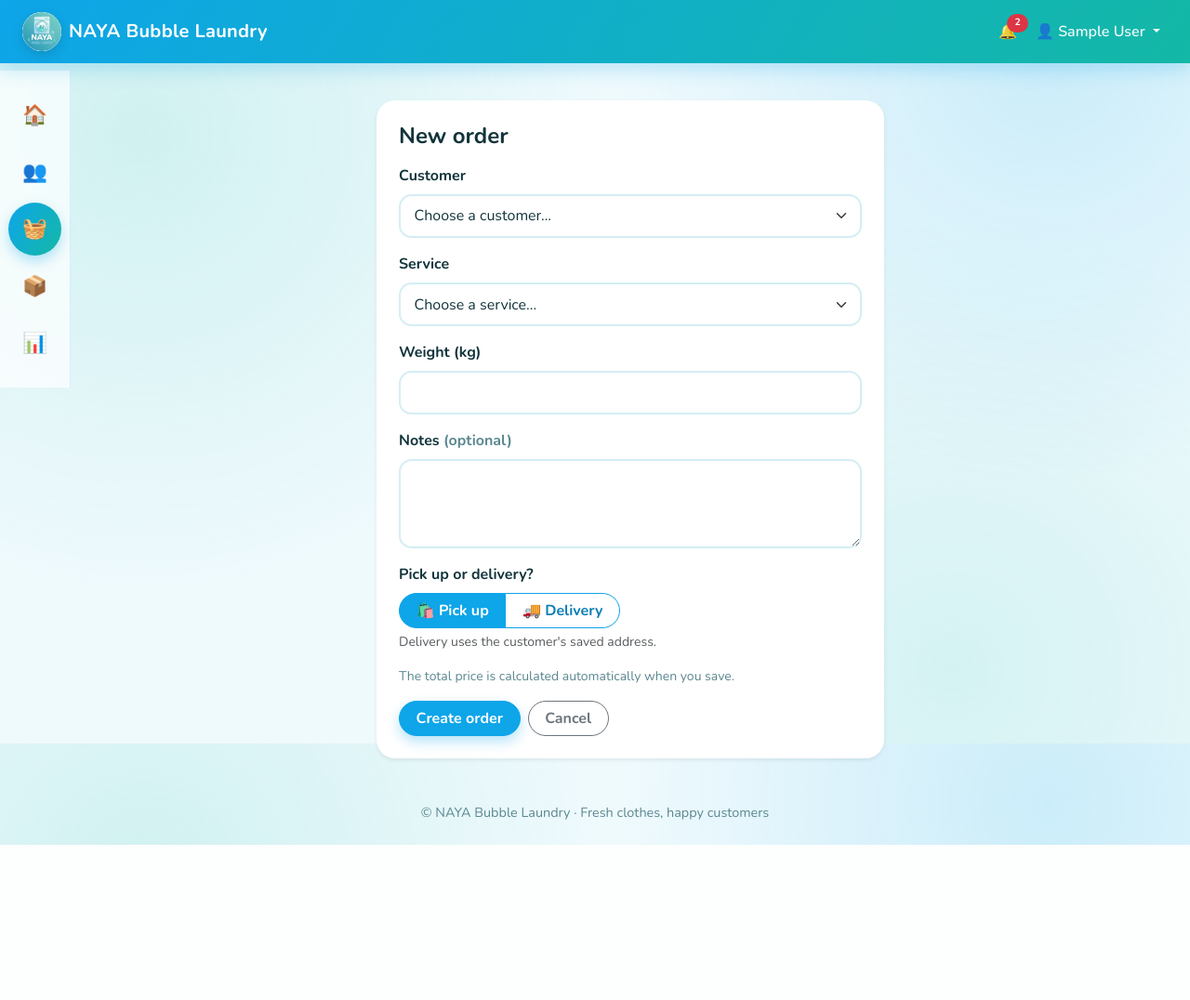
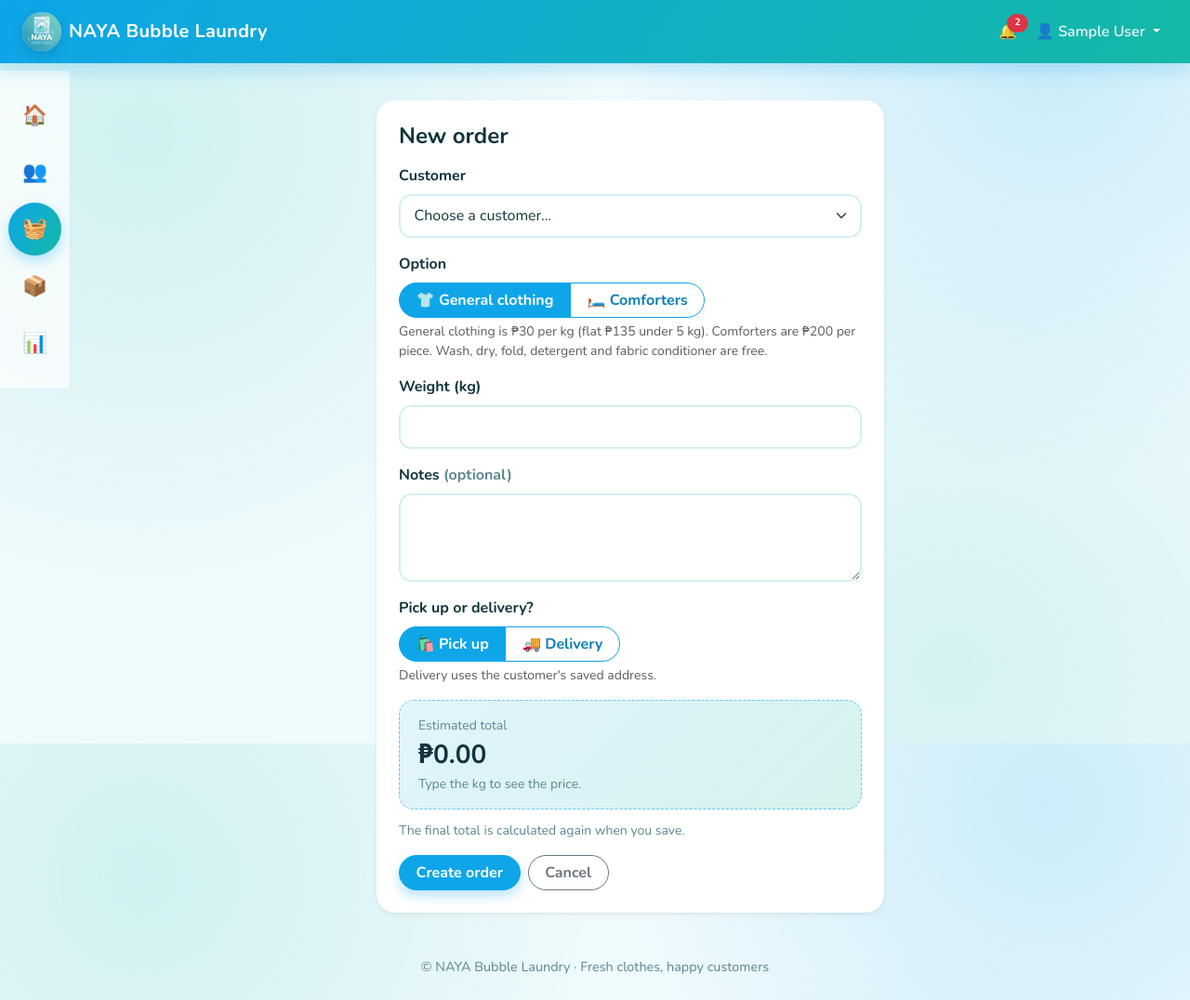
Before and after one commit to miggsheonyonzon-web/naya-laundry-system, a Flask app: page /orders/add in a window 1280 px wide. Shown: the whole page at 93% size. Before the commit the page ends 909 px from the top, so only its background shows below. Run offline with Flask 3, Linux system fonts and the light colour scheme; the visitor is signed in with stand-in values (Sample User, id 1); data that the repository does not hold is empty; some libraries are stand-ins or nearby versions.

Commit message:
New options and pricing: general clothing and comforters

```diff
--- a/app.py
+++ b/app.py
@@ -1,5 +1,6 @@
 from flask import Flask, render_template, session
 
+import pricing
 from extensions import csrf, mail
 from routes.auth import auth
 from routes.dashboard import dashboard
@@ -63,6 +64,11 @@ def too_large(error):
     return show_error(413, "That file is too large. Please upload an image under 2 MB.")
 
 @app.context_processor
+def inject_pricing():
+    return {"pricing": pricing}
+
+
+@app.context_processor
 def inject_notifications():
     user_id = session.get("user_id")
     if not user_id:
--- a/routes/notification.py
+++ b/routes/notification.py
@@ -13,6 +13,13 @@ DROPDOWN_LIMIT = 8
 
 # ---------- Activity: saved when something happens ----------
 
+def amount_text(record):
+    """'2 piece(s) of Comforters' or '3.5 kg of General clothing'."""
+    if record.pieces:
+        return f"{record.pieces} piece(s) of {record.service_type}"
+    return f"{record.weight_kg} kg of {record.service_type}"
+
+
 def notify_new_order(user_id, order_id):
     record = Order.find_by_id(order_id, user_id)
     if record is None:
@@ -20,7 +27,7 @@ def notify_new_order(user_id, order_id):
     Notification.create(
         user_id, "order_new",
         f"New order #{record.id} for {record.customer_name}: "
-        f"{record.weight_kg} kg {record.service_type}, ₱{record.price}",
+        f"{amount_text(record)}, ₱{record.price}",
         record.customer_id, record.id)
 
 
--- a/routes/order.py
+++ b/routes/order.py
@@ -6,7 +6,8 @@ from flask import (Blueprint, Response, abort, flash, redirect,
                    render_template, request, session, url_for)
 
 from models.customer import Customer
-from models.order import FULFILLMENTS, SERVICES, STATUSES, Order
+from models.order import FULFILLMENTS, STATUSES, Order
+from pricing import COMFORTER, GENERAL, OPTIONS, calculate_price
 from routes.auth import login_required
 from routes.notification import notify_new_order, notify_paid, notify_status
 
@@ -19,6 +20,7 @@ def read_and_validate(user_id):
         "customer_id": request.form.get("customer_id", ""),
         "service_type": request.form.get("service_type", ""),
         "weight_kg": request.form.get("weight_kg", "").strip(),
+        "pieces": request.form.get("pieces", "").strip(),
         "notes": request.form.get("notes", "").strip(),
         "fulfillment": request.form.get("fulfillment", "Pickup"),
     }
@@ -31,8 +33,27 @@ def read_and_validate(user_id):
     if customer is None:
         errors.append("Please choose one of your customers.")
 
-    if values["service_type"] not in SERVICES:
-        errors.append("Please choose a valid service.")
+    option = values["service_type"]
+    weight = Decimal("0.00")
+
+    if option == GENERAL:
+        values["pieces"] = ""
+        try:
+            weight = Decimal(values["weight_kg"])
+            if not weight.is_finite() or not (Decimal("0.1") <= weight
+                                              <= Decimal("100")):
+                raise InvalidOperation
+            weight = weight.quantize(Decimal("0.01"))
+        except InvalidOperation:
+            weight = Decimal("0.00")
+            errors.append("Weight must be a number between 0.1 and 100 kg.")
+    elif option == COMFORTER:
+        values["weight_kg"] = ""
+        if not (values["pieces"].isdecimal()
+                and 1 <= int(values["pieces"]) <= 50):
+            errors.append("Comforters must be a whole number from 1 to 50.")
+    else:
+        errors.append("Please choose General clothing or Comforters.")
 
     if values["fulfillment"] not in FULFILLMENTS:
         errors.append("Please choose Pick up or Delivery.")
@@ -40,17 +61,6 @@ def read_and_validate(user_id):
           and not customer.address):
         errors.append("This customer has no saved address. Add one first, "
                       "then choose Delivery.")
-
-    weight = None
-    try:
-        weight = Decimal(values["weight_kg"])
-        if not weight.is_finite() or not (Decimal("0.1") <= weight
-                                          <= Decimal("100")):
-            raise InvalidOperation
-        weight = weight.quantize(Decimal("0.01"))
-    except InvalidOperation:
-        weight = None
-        errors.append("Weight must be a number between 0.1 and 100 kg.")
 
     if len(values["notes"]) > 1000:
         errors.append("Notes must be 1000 characters or fewer.")
@@ -91,11 +101,12 @@ def add():
             for error in errors:
                 flash(error, "danger")
             return render_template("order_form.html", form=values,
-                                   customers=customers, services=SERVICES)
+                                   customers=customers, options=OPTIONS)
 
-        price = Order.calculate_price(values["service_type"], weight)
+        price = calculate_price(values["service_type"], weight, values["pieces"])
         Order.create(user_id, int(values["customer_id"]),
-                     values["service_type"], weight, price, values["notes"])
+                     values["service_type"], weight, price, values["notes"],
+                     values["pieces"])
 
         new_id = Order.latest_id(user_id)
         Order.set_fulfillment(new_id, user_id, values["fulfillment"])
@@ -104,7 +115,7 @@ def add():
         return redirect(url_for("order.index"))
 
     return render_template("order_form.html", form={}, customers=customers,
-                           services=SERVICES)
+                           options=OPTIONS)
 
 
 @order.route("/<int:order_id>/status", methods=["POST"])
@@ -186,12 +197,13 @@ def edit(order_id):
             for error in errors:
                 flash(error, "danger")
             return render_template("order_form.html", form=values,
-                                   customers=customers, services=SERVICES,
+                                   customers=customers, options=OPTIONS,
                                    title=title, button="Save changes")
 
-        price = Order.calculate_price(values["service_type"], weight)
+        price = calculate_price(values["service_type"], weight, values["pieces"])
         Order.update(order_id, user_id, int(values["customer_id"]),
-                     values["service_type"], weight, price, values["notes"])
+                     values["service_type"], weight, price, values["notes"],
+                     values["pieces"])
 
         Order.set_fulfillment(order_id, user_id, values["fulfillment"])
         flash(f"Order #{order_id} updated. New total: ₱{price}", "success")
@@ -201,11 +213,12 @@ def edit(order_id):
         "customer_id": str(record.customer_id),
         "service_type": record.service_type,
         "weight_kg": str(record.weight_kg),
+        "pieces": str(record.pieces or ""),
         "notes": record.notes or "",
         "fulfillment": record.fulfillment,
     }
     return render_template("order_form.html", form=form, customers=customers,
-                           services=SERVICES, title=title,
+                           options=OPTIONS, title=title,
                            button="Save changes")
 
 
--- a/schema.sql
+++ b/schema.sql
@@ -91,3 +91,5 @@ CREATE TABLE notifications (
 );
 
 ALTER TABLE orders ADD COLUMN fulfillment VARCHAR(10) NOT NULL DEFAULT 'Pickup';
+
+ALTER TABLE orders ADD COLUMN pieces INT NULL;
--- a/static/css/style.css
+++ b/static/css/style.css
@@ -955,3 +955,12 @@ a.list-row:hover {
 
 .type-pill.pickup { background: #e0f2fe; color: #0369a1; }
 .type-pill.delivery { background: #fef3c7; color: #b45309; }
+
+/* ---------- Live price box ---------- */
+.price-box {
+    padding: 1rem 1.25rem;
+    margin-bottom: 0.75rem;
+    border-radius: 1rem;
+    border: 1px dashed rgba(14, 165, 233, 0.55);
+    background: linear-gradient(135deg, rgba(14, 165, 233, 0.12), rgba(20, 184, 166, 0.18));
+}
--- a/templates/order_form.html
+++ b/templates/order_form.html
@@ -3,6 +3,8 @@
 {% block title %}{{ title|default('New order') }} - NAYA{% endblock %}
 
 {% block content %}
+{% set chosen = form.get('service_type', pricing.GENERAL) %}
+{% set kg_value = form.get('weight_kg', '') %}
 <div class="container py-4">
     <div class="row justify-content-center">
         <div class="col-md-8 col-lg-6">
@@ -28,25 +30,37 @@
                         </div>
 
                         <div class="mb-3">
-                            <label class="form-label" for="service_type">Service</label>
-                            <select class="form-select" id="service_type" name="service_type" required>
-                                <option value="">Choose a service...</option>
-                                {% for name, rate in services.items() %}
-                                <option value="{{ name }}"
-                                    {% if form.get('service_type') == name %}selected{% endif %}>
-                                    {{ name }} (₱{{ rate }}/kg)
-                                </option>
-                                {% endfor %}
-                            </select>
-                            <div class="invalid-feedback">Choose a service.</div>
+                            <label class="form-label d-block">Option</label>
+                            <div class="btn-group" role="group" aria-label="Laundry option">
+                                <input type="radio" class="btn-check" name="service_type" id="opt_general"
+                                       value="{{ pricing.GENERAL }}" {% if chosen == pricing.GENERAL %}checked{% endif %} required>
+                                <label class="btn btn-outline-primary" for="opt_general">👕 General clothing</label>
+
+                                <input type="radio" class="btn-check" name="service_type" id="opt_comforter"
+                                       value="{{ pricing.COMFORTER }}" {% if chosen == pricing.COMFORTER %}checked{% endif %} required>
+                                <label class="btn btn-outline-primary" for="opt_comforter">🛏️ Comforters</label>
+                            </div>
+                            <div class="form-text">
+                                General clothing is ₱{{ pricing.PER_KG }} per kg (flat ₱{{ pricing.SMALL_LOAD_PRICE }} under {{ pricing.SMALL_LOAD_KG }} kg).
+                                Comforters are ₱{{ pricing.PER_COMFORTER }} per piece.
+                                Wash, dry, fold, detergent and fabric conditioner are free.
+                            </div>
                         </div>
 
-                        <div class="mb-3">
+                        <div class="mb-3" id="kgGroup">
                             <label class="form-label" for="weight_kg">Weight (kg)</label>
                             <input type="number" class="form-control" id="weight_kg" name="weight_kg"
-                                   value="{{ form.get('weight_kg', '') }}"
-                                   min="0.1" max="100" step="0.1" required>
+                                   value="{{ '' if kg_value in ('0', '0.0', '0.00') else kg_value }}"
+                                   min="0.1" max="100" step="0.01" inputmode="decimal">
                             <div class="invalid-feedback">Enter a weight between 0.1 and 100 kg.</div>
+                        </div>
+
+                        <div class="mb-3" id="pcsGroup">
+                            <label class="form-label" for="pieces">Number of comforters</label>
+                            <input type="number" class="form-control" id="pieces" name="pieces"
+                                   value="{{ form.get('pieces', '') }}"
+                                   min="1" max="50" step="1" inputmode="numeric">
+                            <div class="invalid-feedback">Enter a whole number from 1 to 50.</div>
                         </div>
 
                         <div class="mb-3">
@@ -69,7 +83,18 @@
                             <div class="form-text">Delivery uses the customer's saved address.</div>
                         </div>
 
-                        <p class="text-muted small">The total price is calculated automatically when you save.</p>
+                        <div class="price-box" id="priceBox"
+                             data-per-kg="{{ pricing.PER_KG }}"
+                             data-small-kg="{{ pricing.SMALL_LOAD_KG }}"
+                             data-small-price="{{ pricing.SMALL_LOAD_PRICE }}"
+                             data-per-piece="{{ pricing.PER_COMFORTER }}"
+                             data-general="{{ pricing.GENERAL }}"
+                             data-comforter="{{ pricing.COMFORTER }}">
+                            <div class="small text-muted">Estimated total</div>
+                            <div class="fs-3 fw-bold" id="priceTotal">₱0.00</div>
+                            <div class="small text-muted" id="priceNote">Choose an option to see the price.</div>
+                        </div>
+                        <p class="text-muted small">The final total is calculated again when you save.</p>
 
                         <div class="d-flex gap-2">
                             <button type="submit" class="btn btn-primary">{{ button|default('Create order') }}</button>
@@ -81,4 +106,78 @@
         </div>
     </div>
 </div>
+
+<script>
+(function () {
+    var box = document.getElementById("priceBox");
+    if (!box) { return; }
+
+    var perKg = Number(box.dataset.perKg);
+    var smallKg = Number(box.dataset.smallKg);
+    var smallPrice = Number(box.dataset.smallPrice);
+    var perPiece = Number(box.dataset.perPiece);
+
+    var weight = document.getElementById("weight_kg");
+    var pieces = document.getElementById("pieces");
+    var kgGroup = document.getElementById("kgGroup");
+    var pcsGroup = document.getElementById("pcsGroup");
+    var total = document.getElementById("priceTotal");
+    var note = document.getElementById("priceNote");
+
+    function peso(value) {
+        return "₱" + value.toLocaleString("en-PH", {
+            minimumFractionDigits: 2,
+            maximumFractionDigits: 2
+        });
+    }
+
+    function update() {
+        var picked = document.querySelector('input[name="service_type"]:checked');
+        var option = picked ? picked.value : "";
+        var isGeneral = option === box.dataset.general;
+        var isComforter = option === box.dataset.comforter;
+
+        kgGroup.classList.toggle("d-none", !isGeneral);
+        pcsGroup.classList.toggle("d-none", !isComforter);
+        weight.required = isGeneral;
+        pieces.required = isComforter;
+
+        var amount = 0;
+        var text = "Choose an option to see the price.";
+
+        if (isGeneral) {
+            var kg = parseFloat(weight.value);
+            if (kg > 0) {
+                if (kg < smallKg) {
+                    amount = smallPrice;
+                    text = "Under " + smallKg + " kg: flat " + peso(smallPrice);
+                } else {
+                    amount = kg * perKg;
+                    text = kg + " kg x " + peso(perKg) + " per kg";
+                }
+            } else {
+                text = "Type the kg to see the price.";
+            }
+        } else if (isComforter) {
+            var count = parseInt(pieces.value, 10);
+            if (count > 0) {
+                amount = count * perPiece;
+                text = count + " x " + peso(perPiece) + " per comforter";
+            } else {
+                text = "Type the number of comforters to see the price.";
+            }
+        }
+
+        total.textContent = peso(amount);
+        note.textContent = text;
+    }
+
+    document.querySelectorAll('input[name="service_type"]').forEach(function (radio) {
+        radio.addEventListener("change", update);
+    });
+    weight.addEventListener("input", update);
+    pieces.addEventListener("input", update);
+    update();
+})();
+</script>
 {% endblock %}
```
Also changed, not shown: models/order.py (+10 -17 lines), pricing.py (added, +22 -0 lines).
